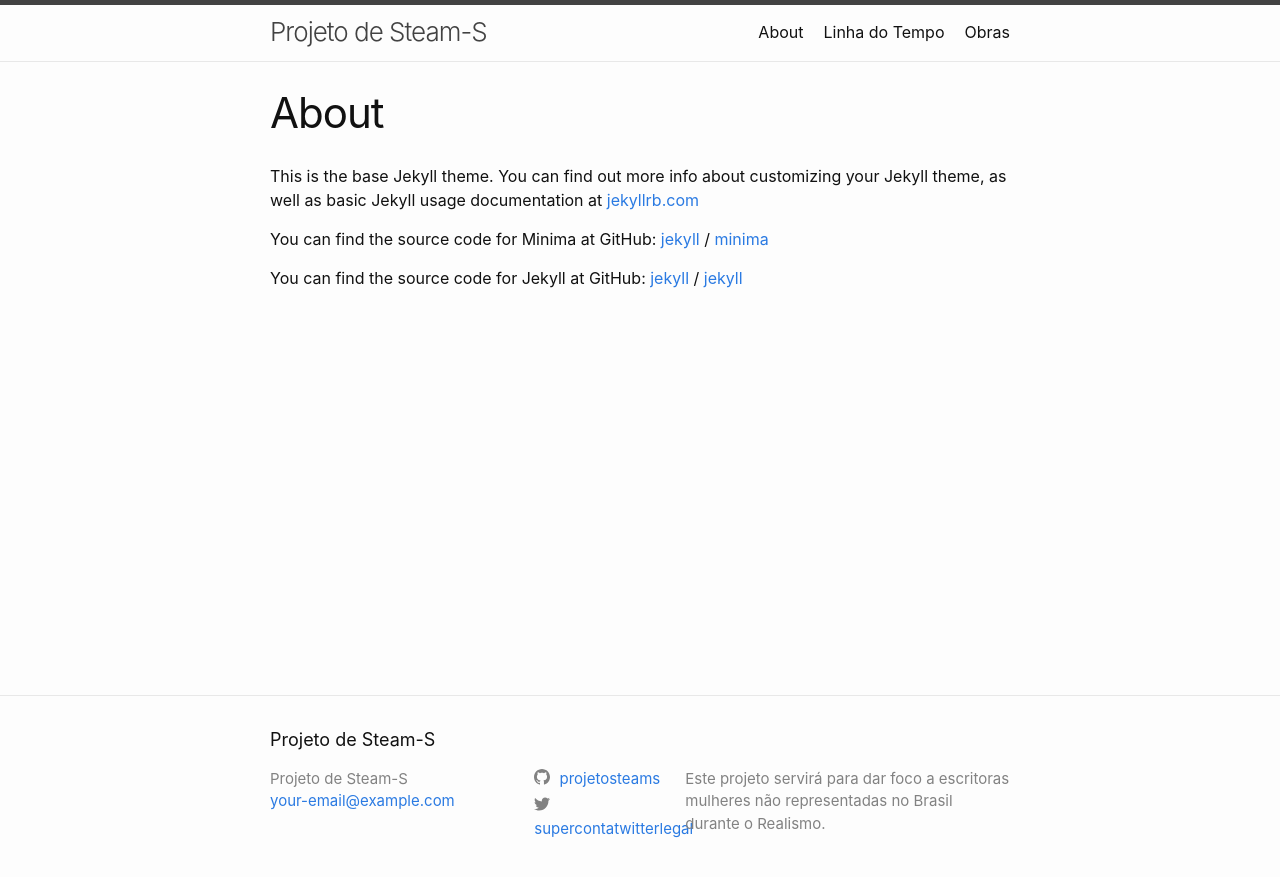
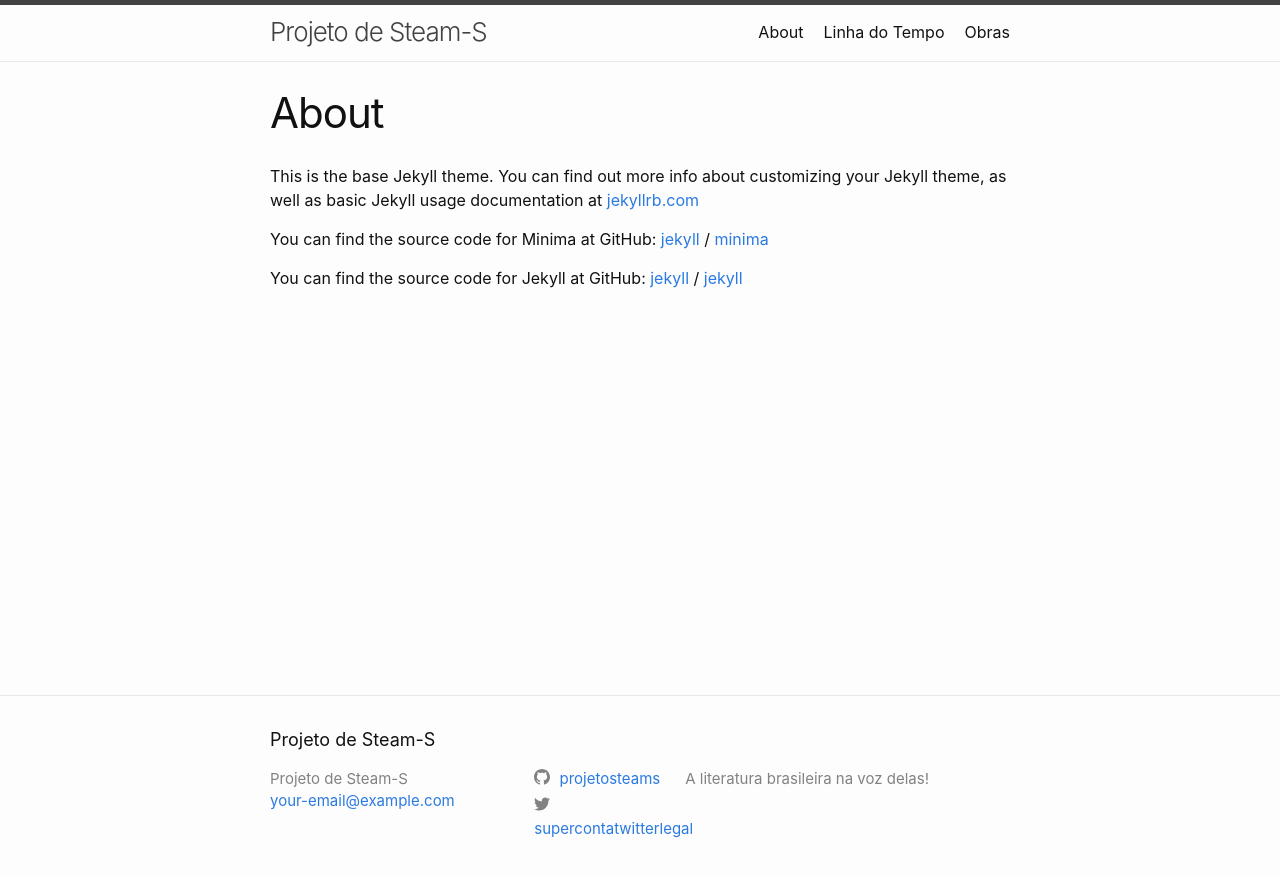
Before and after one commit to elas-na-literatura/elas-na-literatura.github.io, a Jekyll site: the page built from about.markdown, in a window 1280 px wide. Shown: the top 877 px of the page. Built offline with Jekyll 4.4.1, drawn with Linux system fonts in a browser that asks for light colours.

Commit message:
trem mais chique

```diff
--- a/_config.yml
+++ b/_config.yml
@@ -21,8 +21,7 @@
 title: Projeto de Steam-S
 email: your-email@example.com
 description: >- # this means to ignore newlines until "baseurl:"
-  Este projeto servirá para dar foco a escritoras mulheres não
-  representadas no Brasil durante o Realismo.
+  A literatura brasileira na voz delas!
 baseurl: "" # the subpath of your site, e.g. /blog
 url: "https://projetosteams.github.io/" # the base hostname & protocol for your site, e.g. http://example.com
 twitter_username: supercontatwitterlegal
```
